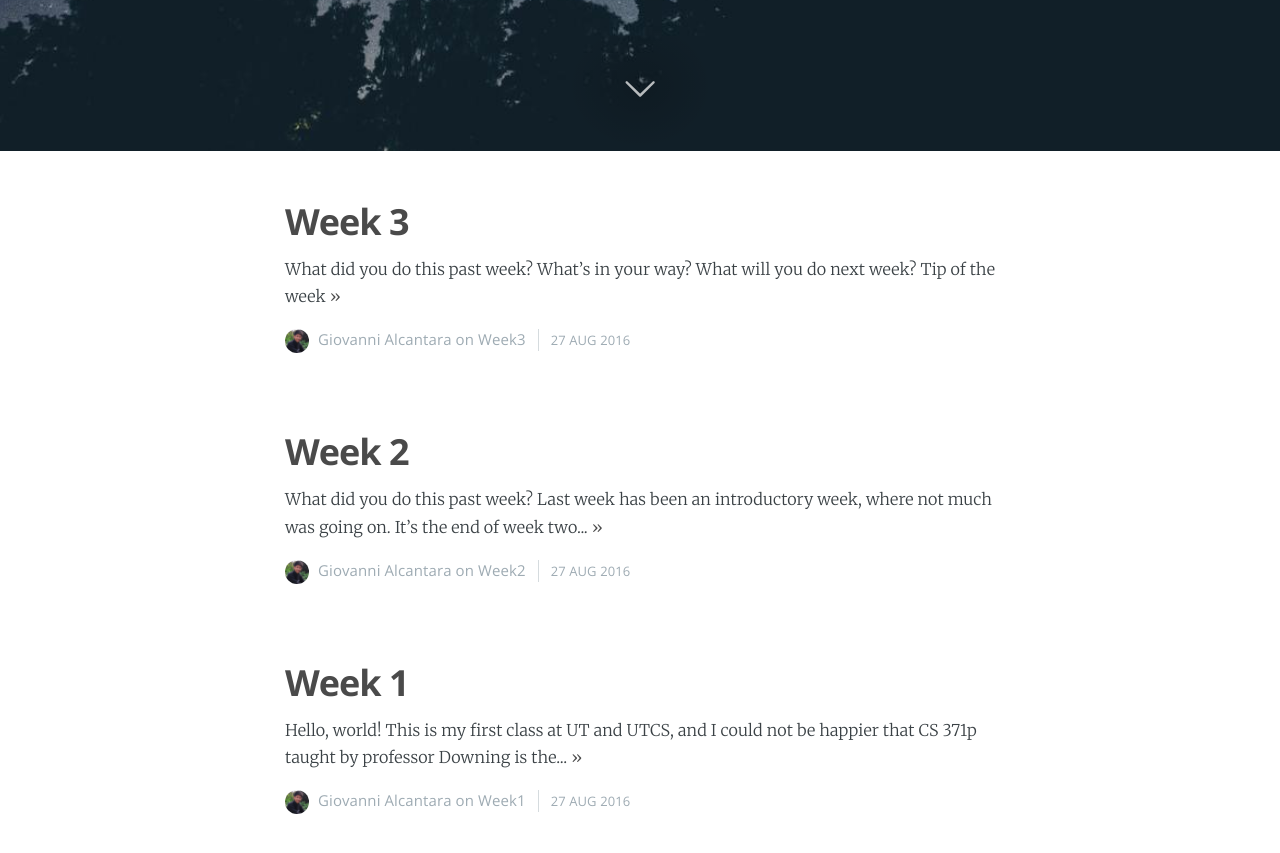
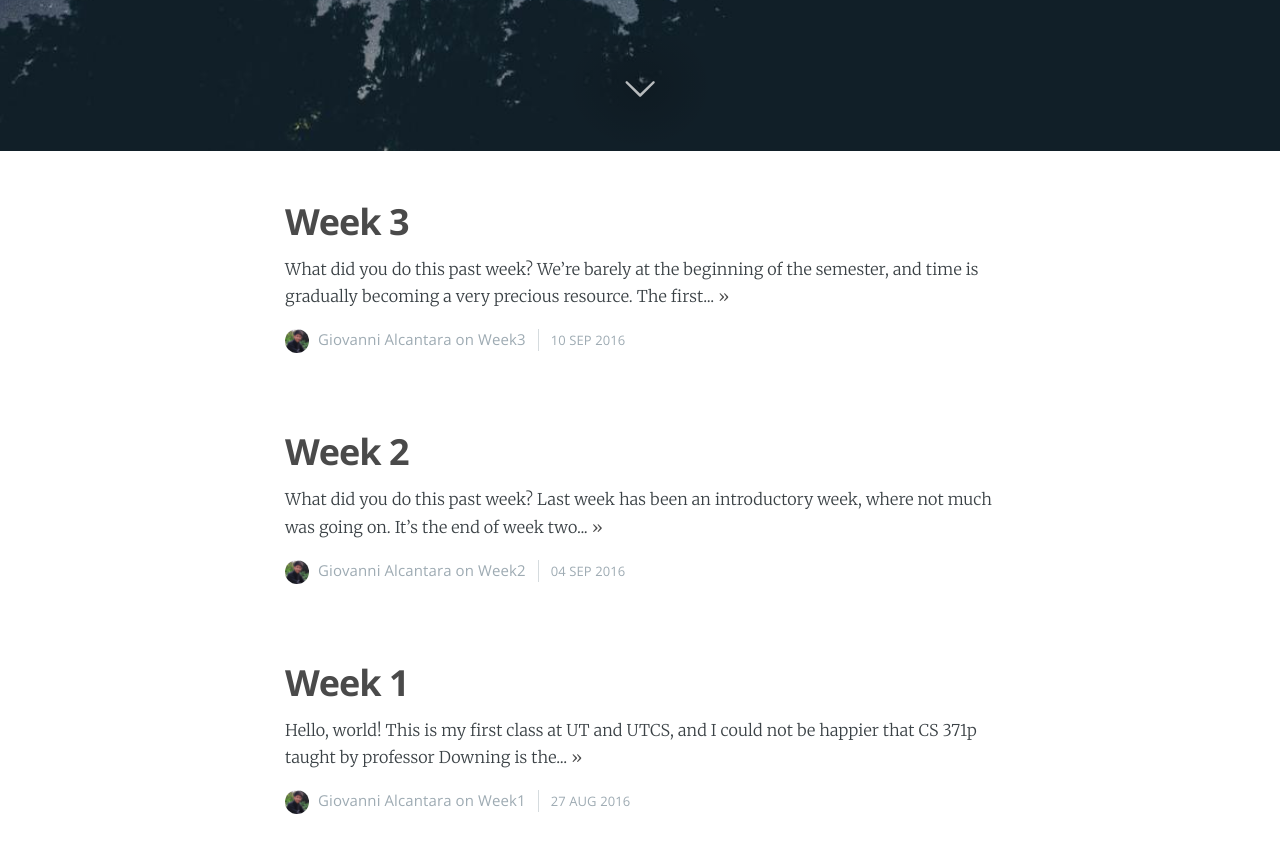
Before and after one commit to gvsi/cs371p, a Jekyll site: the page built from index.html, in a window 1280 px wide and 900 px high, scrolled down 749 px. Shown: the top 853 px of the window. Built offline with Jekyll 4.4.1, drawn with Linux system fonts in a browser that asks for light colours; nearby versions of some CDN libraries; the list of posts is cut into pages by our own code; some of the changed lines change nothing that is shown.

Commit message:
Publish week3

```diff
--- a/_posts/2016-09-04-week-two.md
+++ b/_posts/2016-09-04-week-two.md
@@ -3,7 +3,7 @@ layout: post
 cover: 'assets/images/covers/week2.jpeg'
 title: Week 2
 subtitle: Collatz & Co.
-date:   2016-08-27 17:00:00
+date:   2016-09-04 17:00:00
 tags: week2
 subclass: 'post tag-test tag-content'
 categories: 'giovanni'
--- a/_posts/2016-09-10-week-three.md
+++ b/_posts/2016-09-10-week-three.md
@@ -3,7 +3,7 @@ layout: post
 cover: 'assets/images/covers/week3.jpeg'
 title: Week 3
 subtitle: Pointers
-date:   2016-08-27 19:00:00
+date:   2016-09-10 19:00:00
 tags: week3
 subclass: 'post tag-test tag-content'
 categories: 'giovanni'
@@ -12,12 +12,29 @@ logo: 'assets/images/logo.png'
 ---
 
 ## What did you do this past week?
+We're barely at the beginning of the semester, and time is gradually becoming a very precious resource.
+
+The first project deadline was this week, and I think I handled my priorities very well, having worked on most of the tasks early.
+
+This week we covered pointers and references in C++. It gets very verbose and confusing at times, but as professor Downing said, the key to understanding these concepts really boils down to sitting at your desk and trying it out yourself.
+
+![Relevant ](https://imgs.xkcd.com/comics/pointers.png)
+
+This week I've also been to the Engineering EXPO. It's my first carrier fair in the US, and it's really an event that does not compare to what we have in the UK. Carrier fairs across the pond are of much smaller scale, and it's mostly an opportunity for employers to publicize their brand, rather than an opportunity to actively hire talent.
+
+It went very well, and managed to get a few interviews lined up for next week. When I didn't have the chance to achieve something concrete, I still treasured it as an opportunity to talk to employers and practice the art of talking and showing what I'm passionate about.
+
+This week I also had the opportunity to attend a talk by [Bob Metcalfe](https://en.wikipedia.org/wiki/Robert_Metcalfe) as part of the Longhorn Startup Seminar class I am taking. It was a great talk, and touched on some decisions I have been struggling with: "should I focus on getting a job at a tech company or try to start my own thing?"
 
 
 ## What's in your way?
+Too many things to do. Coursework is taking most of my time. Having a part-time job where I get to code is great, but also very time consuming. Practicing for interviews is also at the top of my priority list, but I haven't been able to focus on it more than I wanted.
 
+Thankfully, as a Computer Scientist, I tend to keep my social endeavours as little as possible, but it's helped my sanity to go out and meet some friends.
 
 ## What will you do next week?
-
+Next week I will try to find meaning in the things that I do. There are things that I do everyday that I almost take for granted, and want to find happiness and gratitude in the things that I get to do. This has kept me from being overwhelmed by the many things I have to do.
 
 ## Tip of the week
+- Meditation. It's great, and as little as 5 minutes a day helps a lot. [Calm.com](https://www.calm.com/) is a great website to get started.
+- [Intern.supply](intern.supply) helps me keep track of which companies have opened applications for 2017 Software Developer Summer Internships.
```
